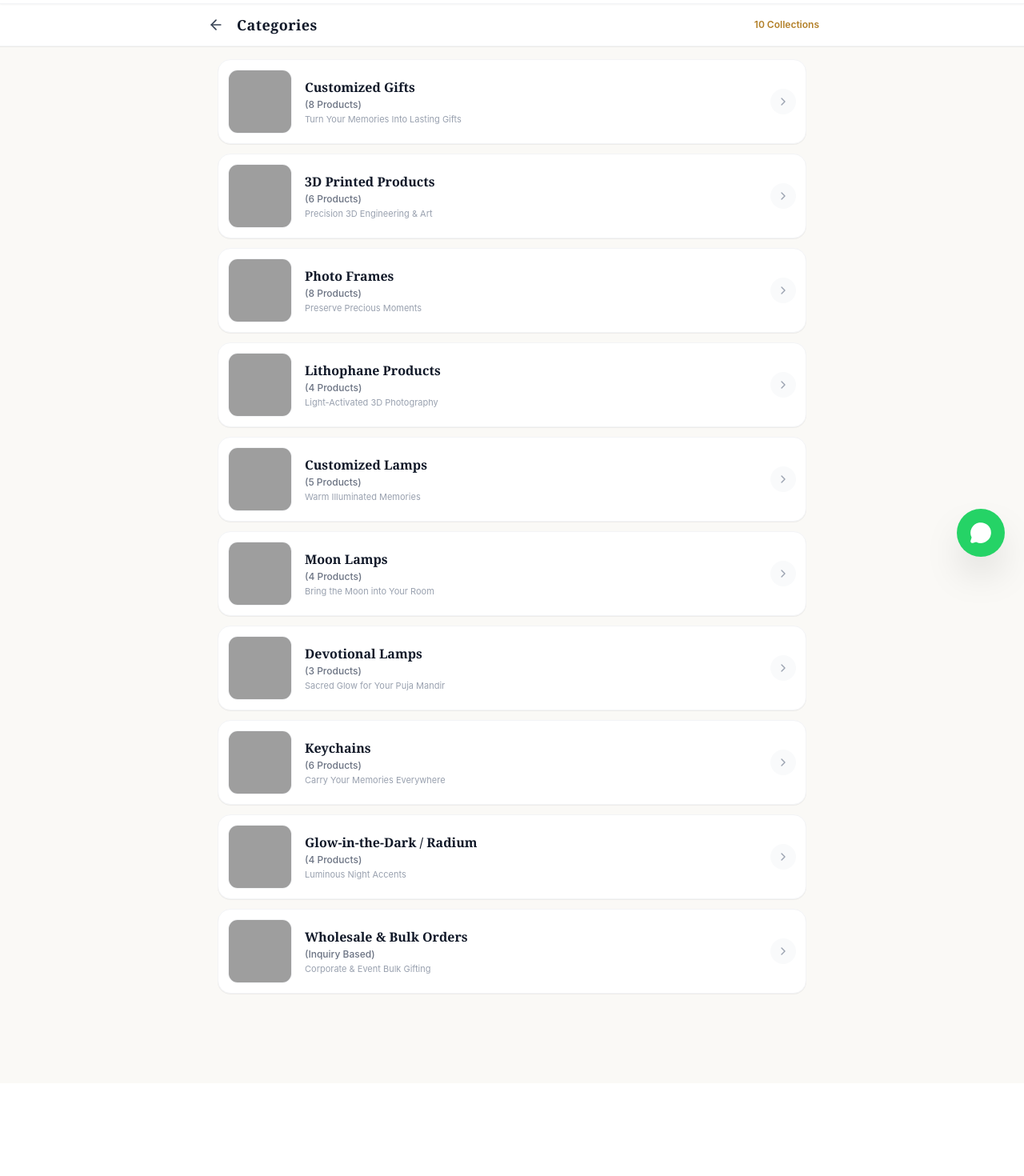
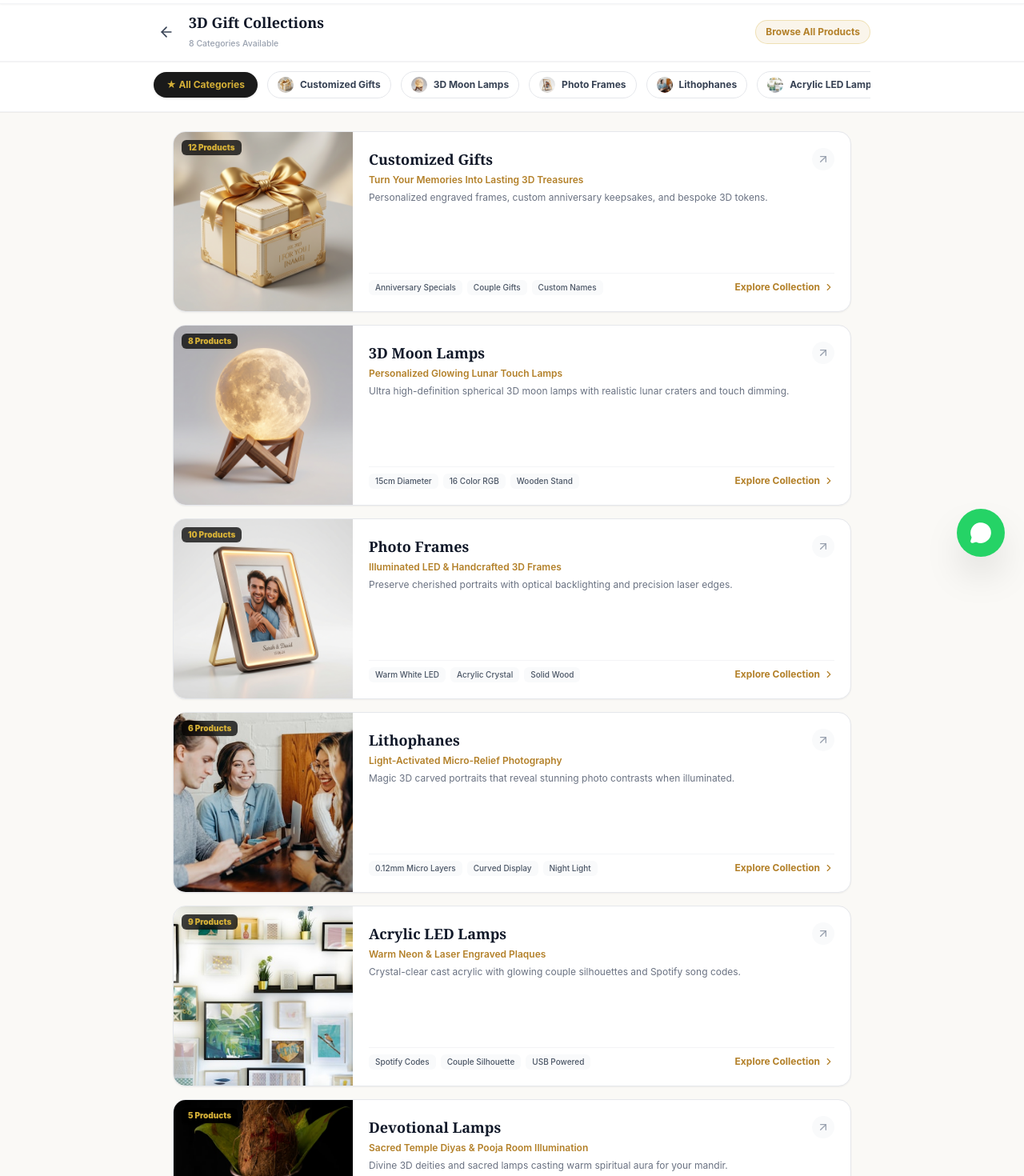
Before and after one commit to neelhari/infinity-frames_n, a React (Vite) app: page /categories in a window 1280 px wide. Shown: the part 80-1550 px from the top of the page at 80% size. Before the commit the page ends 1434 px from the top, so only its background shows below. Built offline with nearby package versions, Linux system fonts and the light colour scheme; no server answers; the database is empty; grey boxes are pictures that could not be loaded.

Commit message:
feat: Zepto-style flush image on product cards and dedicated scrolling categories page with matching 3D pictures

```diff
--- a/src/pages/CategoriesPage.jsx
+++ b/src/pages/CategoriesPage.jsx
@@ -1,72 +1,225 @@
-import React from 'react';
+import React, { useState } from 'react';
 import { useNavigate } from 'react-router-dom';
-import { ChevronRight, ArrowLeft } from 'lucide-react';
-import { categories } from '../data/categories';
+import { ChevronRight, ArrowLeft, Sparkles, ArrowUpRight, Search } from 'lucide-react';
+import { BRAND } from '../config/brand';
+
+export const categoriesList = [
+  {
+    id: 'customized-gifts',
+    name: 'Customized Gifts',
+    tagline: 'Turn Your Memories Into Lasting 3D Treasures',
+    description: 'Personalized engraved frames, custom anniversary keepsakes, and bespoke 3D tokens.',
+    image: '/categories/cat_gift_box.jpg',
+    itemCount: '12 Products',
+    highlights: ['Anniversary Specials', 'Couple Gifts', 'Custom Names']
+  },
+  {
+    id: 'moon-lamps',
+    name: '3D Moon Lamps',
+    tagline: 'Personalized Glowing Lunar Touch Lamps',
+    description: 'Ultra high-definition spherical 3D moon lamps with realistic lunar craters and touch dimming.',
+    image: '/categories/cat_moon_lamp.jpg',
+    itemCount: '8 Products',
+    highlights: ['15cm Diameter', '16 Color RGB', 'Wooden Stand']
+  },
+  {
+    id: 'photo-frames',
+    name: 'Photo Frames',
+    tagline: 'Illuminated LED & Handcrafted 3D Frames',
+    description: 'Preserve cherished portraits with optical backlighting and precision laser edges.',
+    image: '/categories/cat_photo_frame.jpg',
+    itemCount: '10 Products',
+    highlights: ['Warm White LED', 'Acrylic Crystal', 'Solid Wood']
+  },
+  {
+    id: 'lithophane-products',
+    name: 'Lithophanes',
+    tagline: 'Light-Activated Micro-Relief Photography',
+    description: 'Magic 3D carved portraits that reveal stunning photo contrasts when illuminated.',
+    image: '/categories/cat_lithophane.jpg',
+    itemCount: '6 Products',
+    highlights: ['0.12mm Micro Layers', 'Curved Display', 'Night Light']
+  },
+  {
+    id: 'acrylic-led',
+    name: 'Acrylic LED Lamps',
+    tagline: 'Warm Neon & Laser Engraved Plaques',
+    description: 'Crystal-clear cast acrylic with glowing couple silhouettes and Spotify song codes.',
+    image: '/categories/cat_acrylic_led.jpg',
+    itemCount: '9 Products',
+    highlights: ['Spotify Codes', 'Couple Silhouette', 'USB Powered']
+  },
+  {
+    id: 'devotional-lamps',
+    name: 'Devotional Lamps',
+    tagline: 'Sacred Temple Diyas & Pooja Room Illumination',
+    description: 'Divine 3D deities and sacred lamps casting warm spiritual aura for your mandir.',
+    image: '/categories/cat_devotional.jpg',
+    itemCount: '5 Products',
+    highlights: ['Ganesha & Shiva', 'Brass Tone Finish', 'Continuous Glow']
+  },
+  {
+    id: 'keychains',
+    name: '3D Keychains',
+    tagline: 'Miniature Photo & Name Engraved Charms',
+    description: 'Pocket-sized durable 3D printed lithophane and engraved photo keychains.',
+    image: '/categories/cat_keychain.jpg',
+    itemCount: '14 Products',
+    highlights: ['Photo Litho Ring', 'Metallic Chain', 'Double Sided']
+  },
+  {
+    id: 'more-creations',
+    name: 'Glow in Dark & More',
+    tagline: 'Phosphorescent & Specialized 3D Art',
+    description: 'Unique custom desk toys, glow-in-the-dark lithophanes, and creative bespoke prints.',
+    image: '/categories/cat_more.jpg',
+    itemCount: '7 Products',
+    highlights: ['Glow Pigments', 'Desk Sculptures', 'Custom Gifts']
+  },
+];
 
 export default function CategoriesPage() {
   const navigate = useNavigate();
+  const [selectedId, setSelectedId] = useState('all');
+
+  const filteredCategories = selectedId === 'all'
+    ? categoriesList
+    : categoriesList.filter(c => c.id === selectedId);
 
   return (
     <div className="min-h-screen bg-[#FAF9F6] pb-24 font-sans">
-      {/* Top Header Bar */}
-      <div className="sticky top-[45px] sm:top-[50px] z-30 bg-white border-b border-gray-100 px-4 py-3 shadow-2xs">
-        <div className="max-w-3xl mx-auto flex items-center justify-between">
+
+      {/* 1. Sticky Header Bar */}
+      <div className="sticky top-0 z-30 bg-white/95 backdrop-blur-md border-b border-gray-100 px-4 py-3 shadow-2xs">
+        <div className="max-w-4xl mx-auto flex items-center justify-between">
           <div className="flex items-center gap-3">
             <button
-              onClick={() => navigate(-1)}
-              className="p-1 rounded-full hover:bg-gray-100 text-gray-700 cursor-pointer"
+              onClick={() => navigate('/')}
+              className="p-1.5 rounded-full hover:bg-gray-100 text-gray-700 cursor-pointer transition-colors"
+              title="Back to Home"
             >
               <ArrowLeft className="w-5 h-5" />
             </button>
-            <h1 className="font-serif text-lg font-bold text-gray-900 tracking-wide">
-              Categories
-            </h1>
+            <div>
+              <h1 className="font-serif text-base sm:text-lg font-bold text-gray-900 leading-tight">
+                3D Gift Collections
+              </h1>
+              <span className="text-[10.5px] text-gray-400 font-medium">
+                {categoriesList.length} Categories Available
+              </span>
+            </div>
           </div>
-          <span className="text-xs font-semibold text-[#B38029]">
-            {categories.length} Collections
-          </span>
+
+          <button
+            onClick={() => navigate('/shop')}
+            className="text-xs font-bold text-[#B38029] hover:text-amber-800 bg-[#FAF5EB] px-3 py-1.5 rounded-full border border-[#D4AF37]/30 transition-colors"
+          >
+            Browse All Products
+          </button>
         </div>
       </div>
 
-      {/* Categories Vertical Cards List (Screen 3) */}
-      <div className="max-w-3xl mx-auto px-4 py-4 space-y-3">
-        {categories.map((cat) => (
+      {/* 2. Top Horizontal Scrolling Category Bar (Zepto/Blinkit Style) */}
+      <div className="bg-white border-b border-gray-100 py-3 px-4 shadow-2xs">
+        <div className="max-w-4xl mx-auto">
+          <div className="flex items-center gap-3 overflow-x-auto no-scrollbar scroll-smooth pb-1">
+            <button
+              onClick={() => setSelectedId('all')}
+              className={`px-4 py-2 rounded-full text-xs font-bold whitespace-nowrap transition-all cursor-pointer shrink-0 ${
+                selectedId === 'all'
+                  ? 'bg-[#1A1A1A] text-[#D4AF37] shadow-sm'
+                  : 'bg-gray-100 text-gray-700 hover:bg-gray-200'
+              }`}
+            >
+              ★ All Categories
+            </button>
+
+            {categoriesList.map((cat) => (
+              <button
+                key={cat.id}
+                onClick={() => setSelectedId(selectedId === cat.id ? 'all' : cat.id)}
+                className={`flex items-center gap-2 px-3 py-1.5 rounded-full text-xs font-bold whitespace-nowrap transition-all cursor-pointer shrink-0 border ${
+                  selectedId === cat.id
+                    ? 'bg-[#FAF5EB] text-[#B38029] border-[#D4AF37] shadow-2xs'
+                    : 'bg-white text-gray-700 border-gray-200 hover:border-gray-300'
+                }`}
+              >
+                <img
+                  src={cat.image}
+                  alt={cat.name}
+                  className="w-5 h-5 rounded-full object-cover"
+                />
+                <span>{cat.name}</span>
+              </button>
+            ))}
+          </div>
+        </div>
+      </div>
+
+      {/* 3. Fluid Scrolling Categories Feed */}
+      <div className="max-w-4xl mx-auto px-4 sm:px-6 py-6 space-y-4">
+        {filteredCategories.map((cat) => (
           <div
             key={cat.id}
             onClick={() => navigate(`/shop?category=${cat.id}`)}
-            className="bg-white rounded-2xl border border-gray-100 shadow-2xs p-3 flex items-center justify-between gap-4 group hover:shadow-md hover:border-[#C89B3C]/40 transition-all cursor-pointer"
+            className="group bg-white rounded-2xl border border-gray-200 hover:border-[#D4AF37] shadow-xs hover:shadow-lg transition-all duration-300 overflow-hidden cursor-pointer flex flex-col sm:flex-row"
           >
-            {/* Left: Thumbnail Image */}
-            <div className="w-16 h-16 sm:w-20 sm:h-20 rounded-xl overflow-hidden bg-gray-50 shrink-0 border border-gray-100">
+            {/* Left/Top: 3D Picture touching card boundary (Zepto style) */}
+            <div className="w-full sm:w-48 md:w-56 aspect-[16/9] sm:aspect-square overflow-hidden bg-gray-100 shrink-0 relative">
               <img
                 src={cat.image}
                 alt={cat.name}
-                className="w-full h-full object-cover transition-transform duration-300 group-hover:scale-108"
+                className="w-full h-full object-cover group-hover:scale-106 transition-transform duration-500"
               />
+              <span className="absolute top-2.5 left-2.5 bg-black/75 backdrop-blur-xs text-[#D4AF37] text-[10px] font-black px-2 py-0.5 rounded-md shadow-xs">
+                {cat.itemCount}
+              </span>
             </div>
 
-            {/* Middle: Title & Product Count */}
-            <div className="flex-1 min-w-0">
-              <h2 className="font-serif text-sm sm:text-base font-bold text-gray-900 group-hover:text-[#B38029] transition-colors truncate">
-                {cat.name}
-              </h2>
-              <p className="text-xs text-gray-500 font-medium mt-0.5">
-                ({cat.itemCount})
-              </p>
-              {cat.tagline && (
-                <p className="text-[11px] text-gray-400 truncate mt-0.5 hidden sm:block">
+            {/* Right/Bottom: Category Details & CTA */}
+            <div className="p-4 sm:p-5 flex flex-col justify-between flex-1 space-y-3">
+              <div className="space-y-1">
+                <div className="flex items-center justify-between gap-2">
+                  <h2 className="font-serif text-base sm:text-lg font-bold text-gray-900 group-hover:text-[#B38029] transition-colors">
+                    {cat.name}
+                  </h2>
+                  <div className="w-7 h-7 rounded-full bg-gray-50 group-hover:bg-[#FAF5EB] group-hover:text-[#B38029] flex items-center justify-center text-gray-400 transition-colors">
+                    <ArrowUpRight className="w-4 h-4" />
+                  </div>
+                </div>
+
+                <p className="text-xs text-[#B38029] font-semibold">
                   {cat.tagline}
                 </p>
-              )}
-            </div>
 
-            {/* Right: Chevron Arrow */}
-            <div className="w-8 h-8 rounded-full bg-gray-50 group-hover:bg-amber-50 group-hover:text-[#B38029] flex items-center justify-center text-gray-400 transition-colors shrink-0">
-              <ChevronRight className="w-4 h-4" />
+                <p className="text-xs text-gray-500 line-clamp-2 leading-relaxed">
+                  {cat.description}
+                </p>
+              </div>
+
+              {/* Highlights Chips & Action Button */}
+              <div className="flex flex-wrap items-center justify-between gap-2 pt-2 border-t border-gray-100">
+                <div className="flex flex-wrap gap-1.5">
+                  {cat.highlights.map((tag, i) => (
+                    <span
+                      key={i}
+                      className="bg-gray-50 text-gray-600 text-[10px] font-medium px-2 py-0.5 rounded-md"
+                    >
+                      {tag}
+                    </span>
+                  ))}
+                </div>
+
+                <span className="inline-flex items-center gap-1 text-xs font-bold text-[#B38029] group-hover:translate-x-0.5 transition-transform">
+                  <span>Explore Collection</span>
+                  <ChevronRight className="w-3.5 h-3.5" />
+                </span>
+              </div>
             </div>
           </div>
         ))}
       </div>
+
     </div>
   );
 }
```
Also changed, not shown: src/components/ProductCard.jsx (+14 -14 lines).
